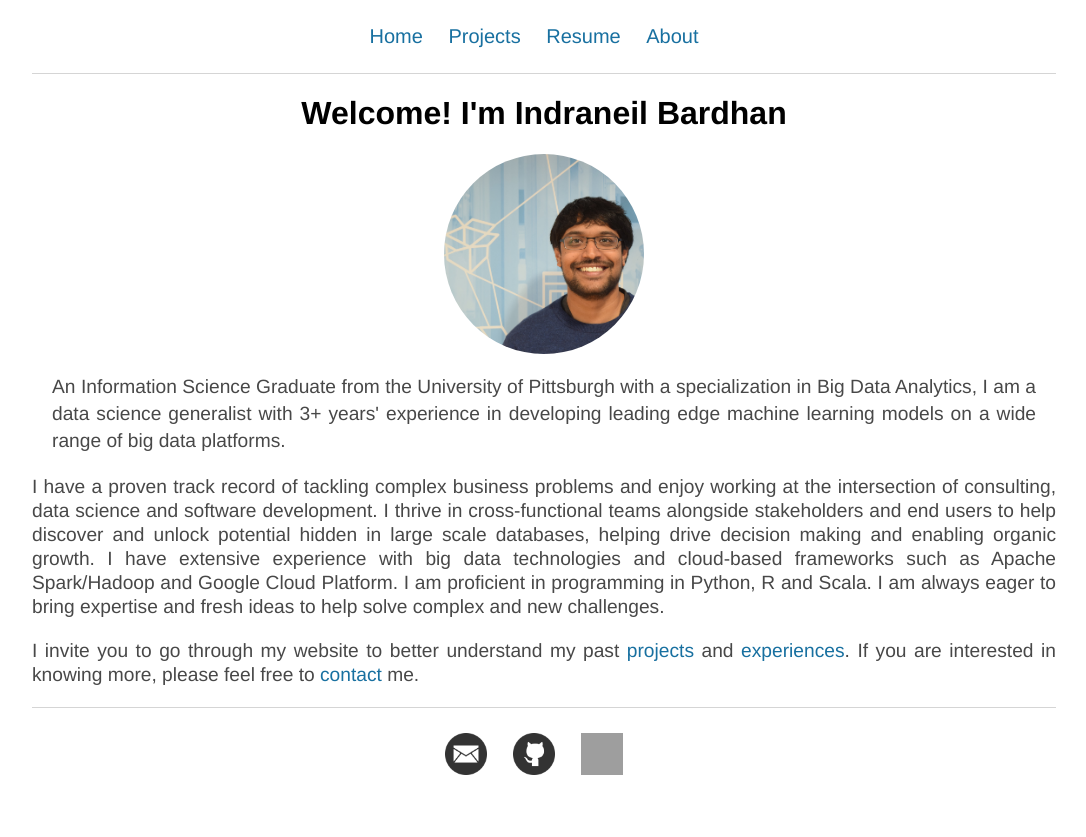
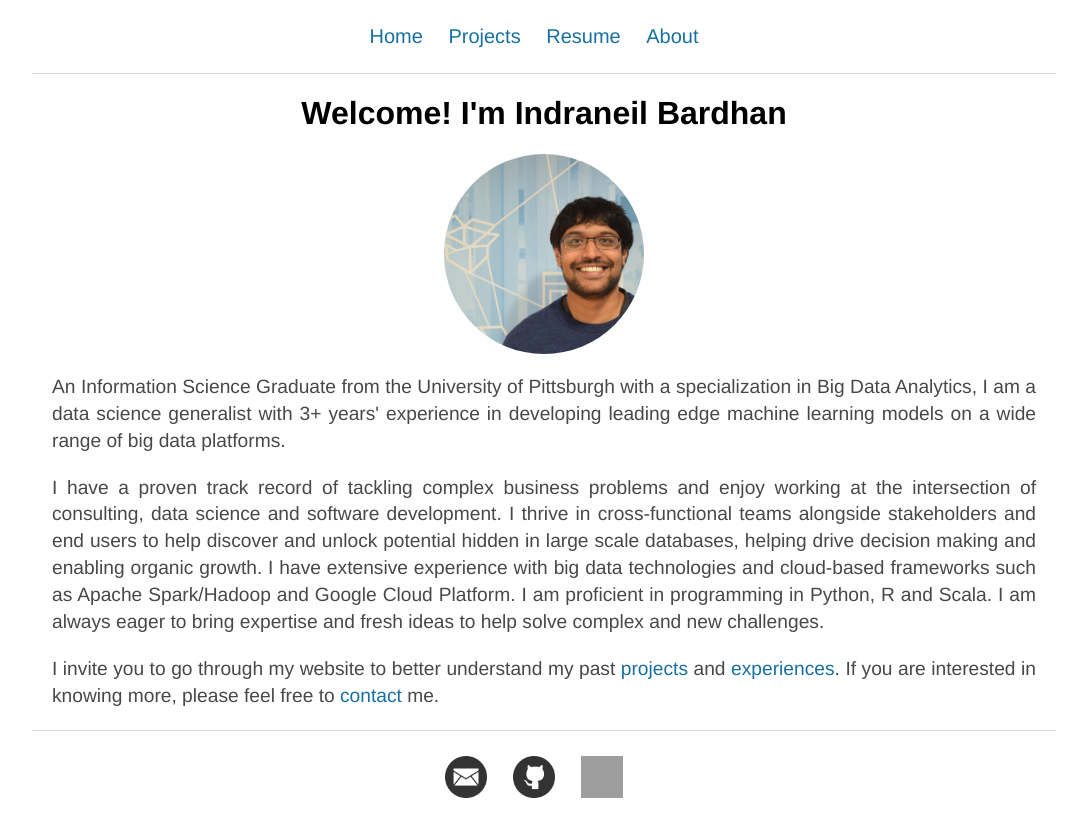
Before and after one commit to NeilBardhan/neilbardhan.github.io, a Jekyll site: the page built from index.html, in a window 1280 px wide. Shown: the top 837 px of the page, without its empty margins (96-1182 px from the left). Built offline with Jekyll 4.4.1, drawn with Linux system fonts in a browser that asks for light colours; grey boxes are pictures that could not be loaded.

Commit message:
paragraph indentation and spacing

```diff
--- a/index.html
+++ b/index.html
@@ -13,13 +13,13 @@ title: Indraneil Bardhan's homepage
 		An Information Science Graduate from the University of Pittsburgh with a specialization in Big Data Analytics, I am a data science generalist with 3+ years' experience in developing leading edge machine learning models on a wide range of big data platforms.
 	</p>
 
-	<p>
+	<p class="blurb">
 		I have a proven track record of tackling complex business problems and enjoy working at the intersection of consulting, data science and software development. I thrive in cross-functional teams alongside stakeholders and end users to help discover and unlock potential hidden in large scale databases, helping drive decision making and enabling organic growth.
 
 		I have extensive experience with big data technologies and cloud-based frameworks such as Apache Spark/Hadoop and Google Cloud Platform. I am proficient in programming in Python, R and Scala. I am always eager to bring expertise and fresh ideas to help solve complex and new challenges.
 	</p>
 
-	<p>
+	<p class="blurb">
 		I invite you to go through my website to better understand my past <a href="/projects">projects</a> and <a href="/resume">experiences</a>. If you are interested in knowing more, please feel free to <a href ="mailto:indraneil.bardhan@tuta.io">contact</a> me.
 	</p>
 </div><!-- /.blurb -->
```
